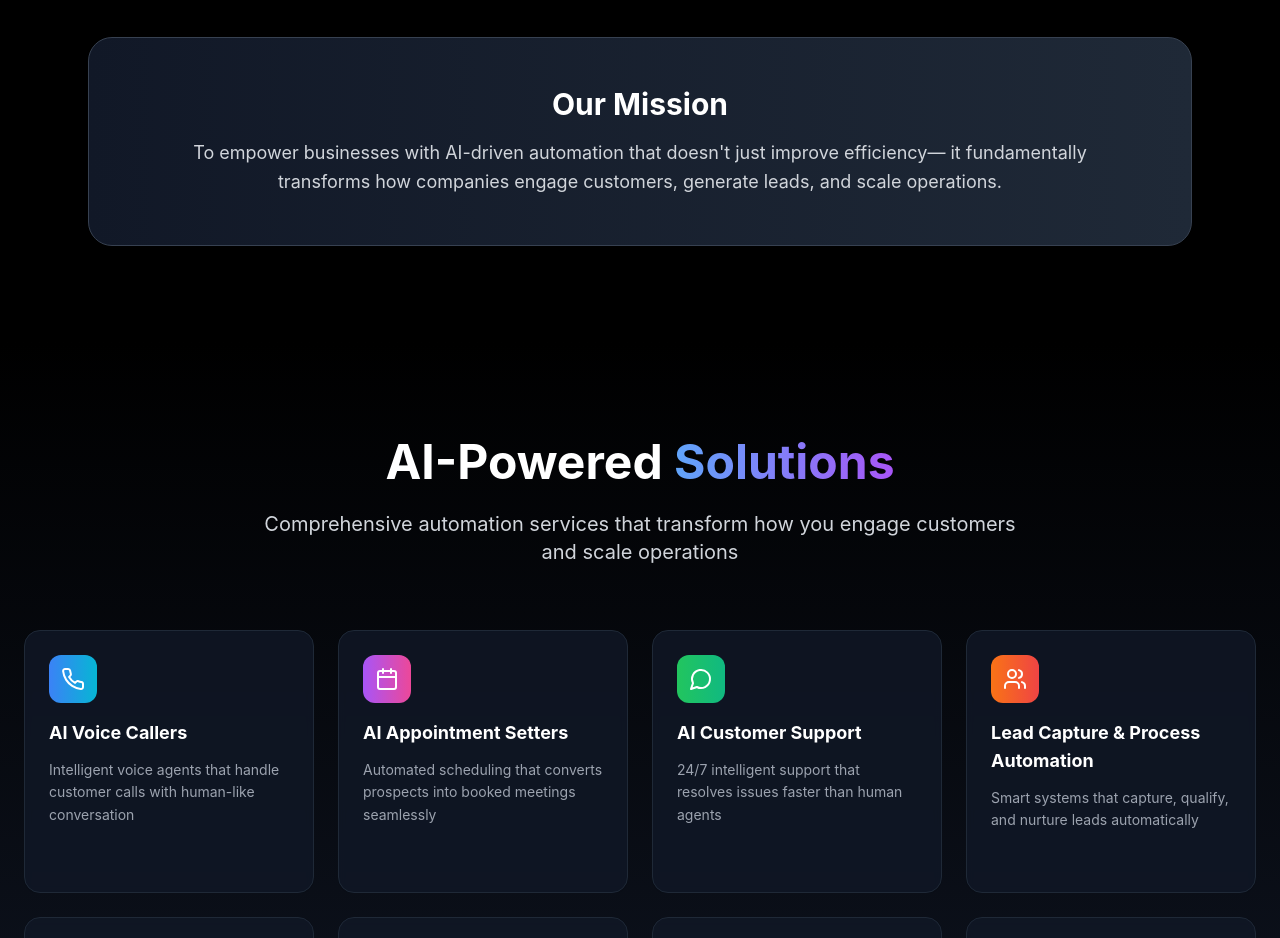
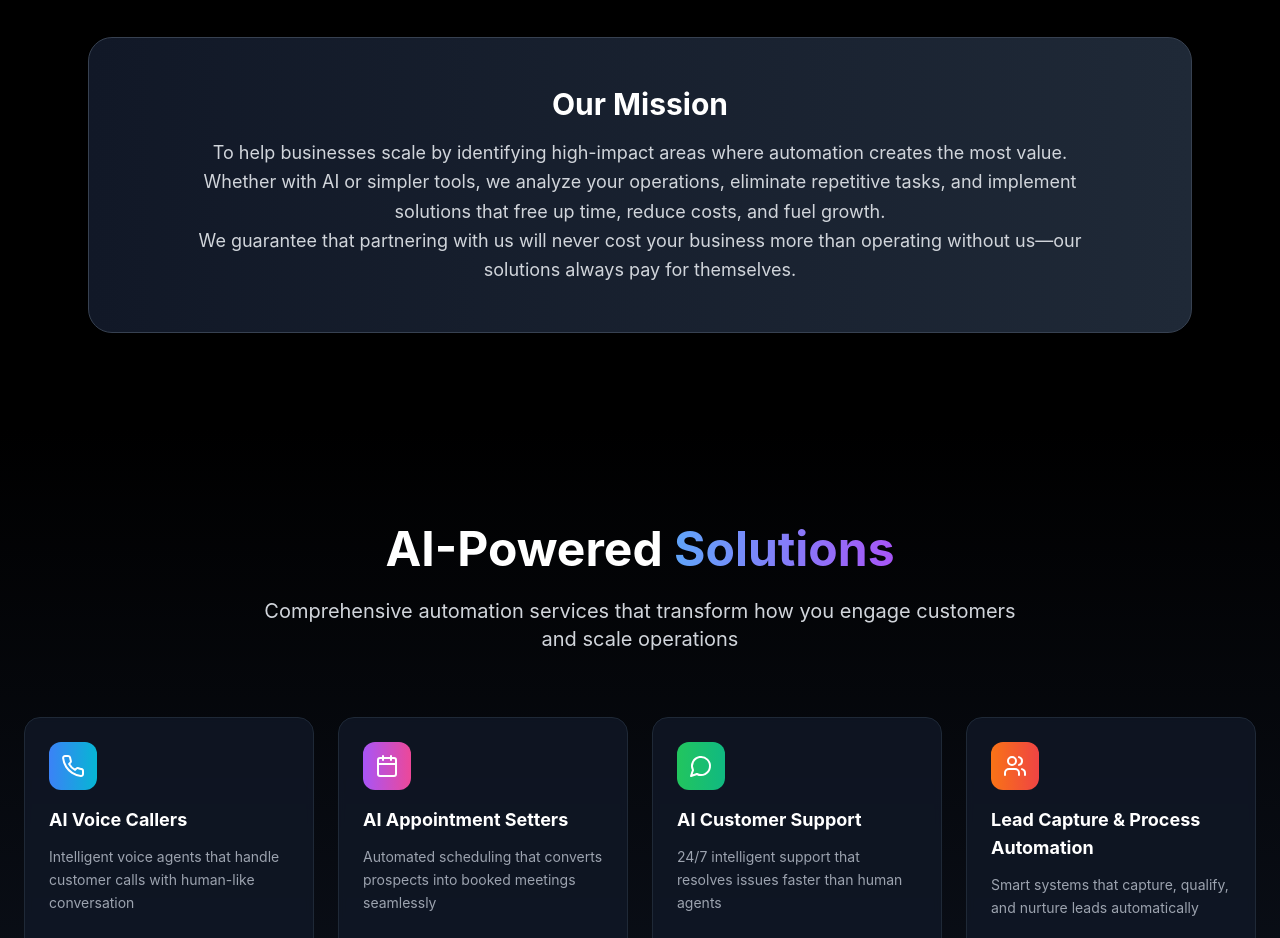
Before and after one commit to aleksamilojevic99/grandvector-v5, a React (Vite) app: page / in a window 1280 px wide. Shown: the part 1580-2518 px from the top of the page. Built offline with nearby package versions, Linux system fonts and the light colour scheme.

Commit message:
Updated About.tsx

```diff
--- a/src/components/About.tsx
+++ b/src/components/About.tsx
@@ -66,8 +66,8 @@ const About = () => {
               Our Mission
             </h3>
             <p className="text-lg text-gray-300 max-w-4xl mx-auto leading-relaxed">
-              To empower businesses with AI-driven automation that doesn't just improve efficiency—
-              it fundamentally transforms how companies engage customers, generate leads, and scale operations.
+              To help businesses scale by identifying high-impact areas where automation creates the most value. Whether with AI or simpler tools, we analyze your operations, eliminate repetitive tasks, and implement solutions that free up time, reduce costs, and fuel growth. <br />
+              We guarantee that partnering with us will never cost your business more than operating without us—our solutions always pay for themselves.
             </p>
           </div>
         </div>
```
